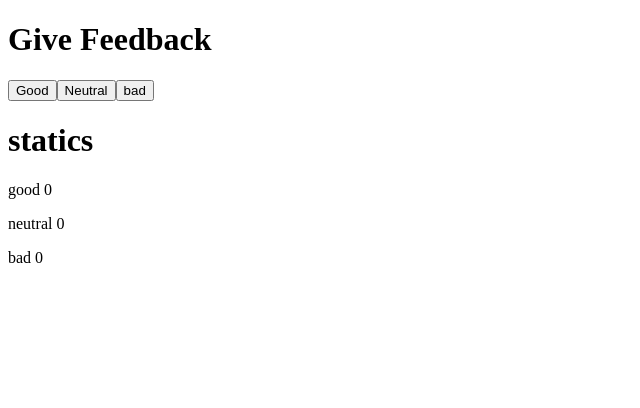
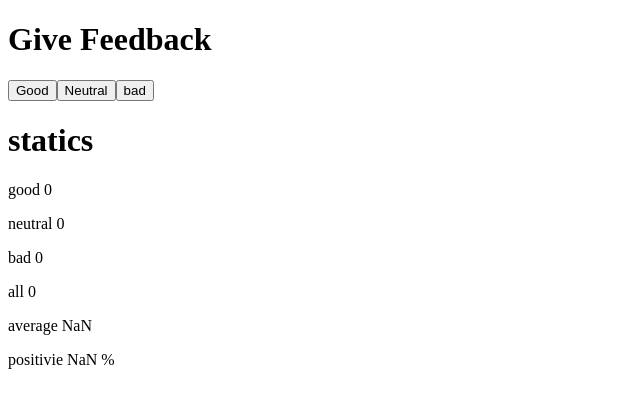
Before and after one commit to AGUACATE2304/React-state-management-app, a React (Vite) app: page / in a window 1280 px wide. Shown: the top 408 px of the page, without its empty margins (0-640 px from the left). Built offline with nearby package versions, Linux system fonts and the light colour scheme.

Commit message:
exercice 1.7 complet

```diff
--- a/src/App.jsx
+++ b/src/App.jsx
@@ -9,6 +9,15 @@ const App = () => {
   const [neutral, setNeutral] = useState(0);
   const [bad, setBad] = useState(0);
 
+  let totalScore = 0;
+  let averageScore = 0;
+  let positiveFeedback = 0;
+
+  totalScore = good + neutral * 0 + bad * -1;
+  averageScore = totalScore / (good + neutral + bad);
+
+  positiveFeedback = (good / (good + neutral + bad)) * 100;
+
   return (
     <div>
       <h1>Give Feedback</h1>
@@ -19,6 +28,9 @@ const App = () => {
       <p>good {good}</p>
       <p>neutral {neutral}</p>
       <p>bad {bad}</p>
+      <p>all {good + neutral + bad}</p>
+      <p>average {averageScore}</p>
+      <p>positivie {positiveFeedback} %</p>
     </div>
   );
 };
```
